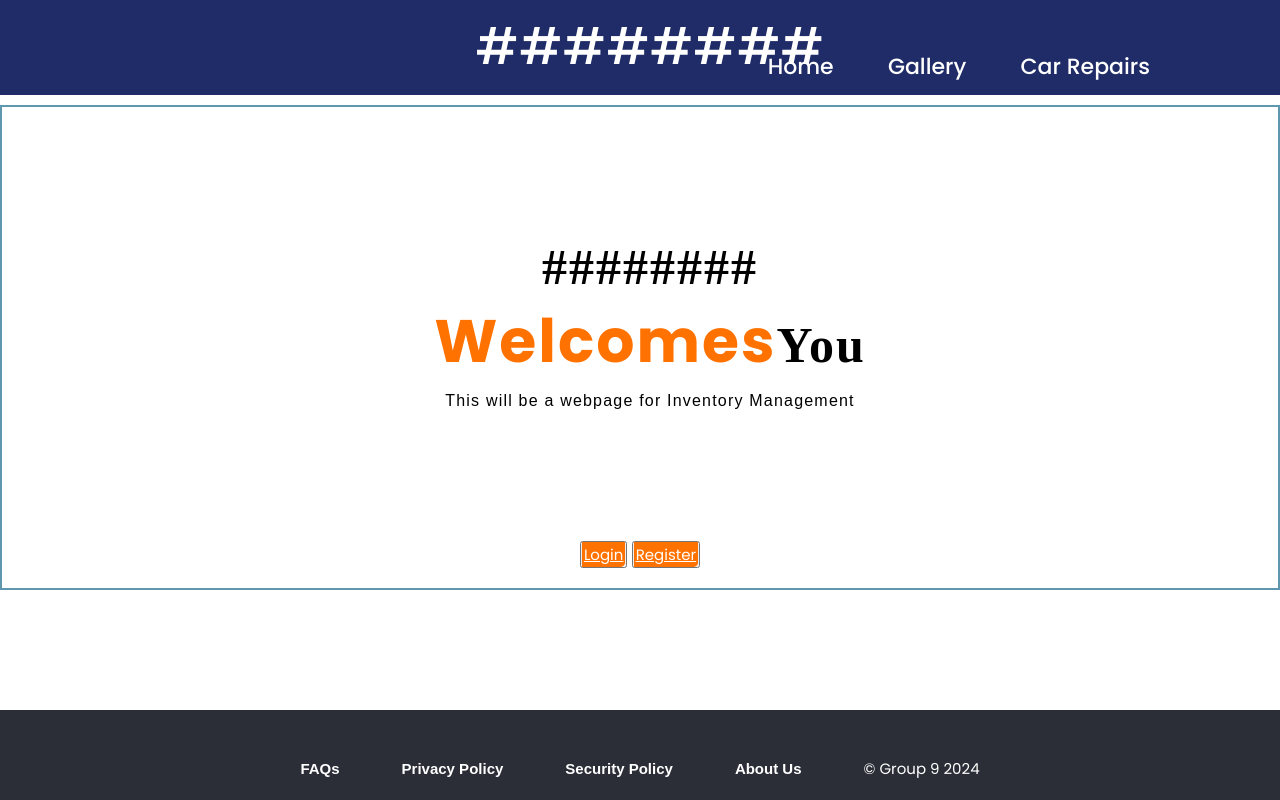
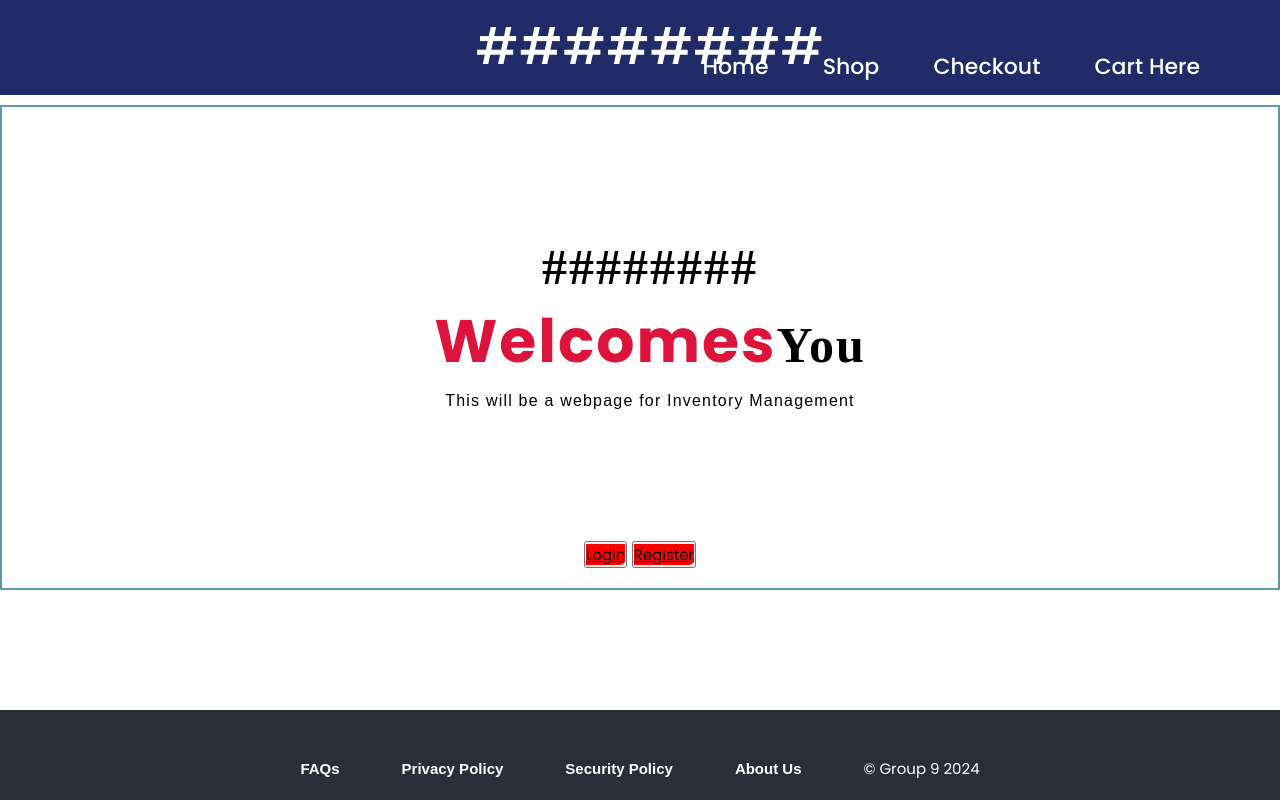
Before and after one commit to Connor2308/Project, a PHP site: page / in a window 1280 px wide. Run offline with PHP 8.4, Linux system fonts and the light colour scheme.

Commit message:
template changes

```diff
--- a/admin_page.php
+++ b/admin_page.php
@@ -30,7 +30,7 @@ if(!isset($_SESSION['admin_name'])){
       <h3>hi, <span>admin</span></h3>
       <h1>welcome <span><?php echo $_SESSION['admin_name'] ?></span></h1>
       <p>this is an admin page</p>
-      <a href="admin_user.php" class="btn">Inventory Management</a>
+      <a href="admin_user.php" class="btn">WishList</a>
       <a href="register_form.php" class="btn">register</a>
       <a href="logout.php" class="btn">logout</a>
       <a href="index.php" class="btn">Home</a>
--- a/css/index.css
+++ b/css/index.css
@@ -174,17 +174,20 @@ tr:nth-child(odd) {
 .btn{
     width: 100px;
     height: 40px;
-    background: #ff7200;
-    border: 2px solid #ff7200;
+    background: red;
     margin-top: 13px;
-    color: #fff;
+    color: black;
     font-size: 15px;
     border-bottom-right-radius: 5px;
     border-bottom-right-radius: 5px;
 }
+.btn:hover{
+    color: crimson;
+}
 .btn:focus{
     outline: none;
 }
+
 .srch{
     outline: none;
 }
@@ -216,16 +219,16 @@ tr:nth-child(odd) {
     transition: 45 ease;
 }
 .content span{
-    color: #ff7200;
+    color: crimson;
     font-size: 60px;
 }
 .content .cn a{
     text-decoration: none;
-    color: #fff;
+    color: black;
     transition: .3s ease;
 }
 .cn:hover{
-    background-color: #fff;
+    background-color: crimson;
 }
 .form{
     width: 250px;
@@ -272,7 +275,7 @@ tr:nth-child(odd) {
 .btnn{
     width: 240px;
     height: 40px;
-    background: #ff7200;
+    background: crimson;
     border: none;
     margin-top: 30px;
     font-size: 18px;
@@ -283,7 +286,7 @@ tr:nth-child(odd) {
 }
 .btnn:hover{
     background: #fff;
-    color: #ff7200;
+    color: crimson;
 }
 .btnn a{
     text-decoration: none;
--- a/includes/header.php
+++ b/includes/header.php
@@ -5,9 +5,9 @@
     <nav class="navbar">
       <div class="nav-container">
         <a href="index.php">Home</a>
-        <a href="">Gallery</a>
-        <a href="">Car Repairs</a>
-        <a href=""></a>
+        <a href="shop.php">Shop</a>
+        <a href="checkout.php">Checkout</a>
+        <a href="cart.php">Cart Here</a>
       </div>
     </nav>
 </header>
--- a/index.php
+++ b/index.php
@@ -8,7 +8,6 @@
       href="css/index.css"
       media="only screen and (min-width : 720px)"
     />
-    <script type="text/javascript" src="js/map.js"></script>
 
 </head>
 <body>
--- a/user_page.php
+++ b/user_page.php
@@ -30,7 +30,7 @@ if(!isset($_SESSION['user_name'])){
       <h3>hi, <span>user</span></h3>
       <h1>welcome <span><?php echo $_SESSION['user_name'] ?></span></h1>
       <p>this is an user page</p>
-      <a href="index_user.php" class="btn">Inventory Management</a>
+      <a href="index_user.php" class="btn">WishList</a>
       <a href="index.php" class="btn">Home</a>
       <a href="register_form.php" class="btn">register</a>
       <a href="logout.php" class="btn">logout</a>
```
Also changed, not shown: shop.php (added, +22 -0 lines).
